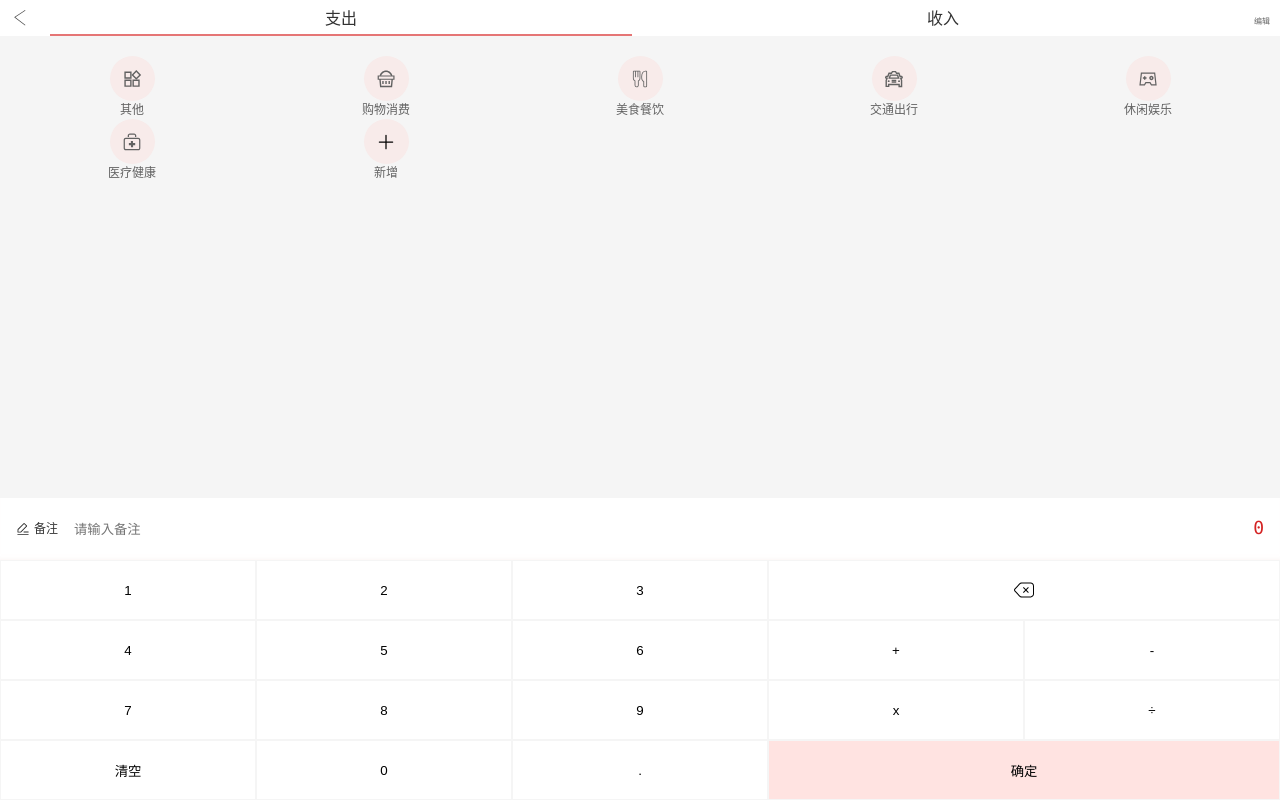
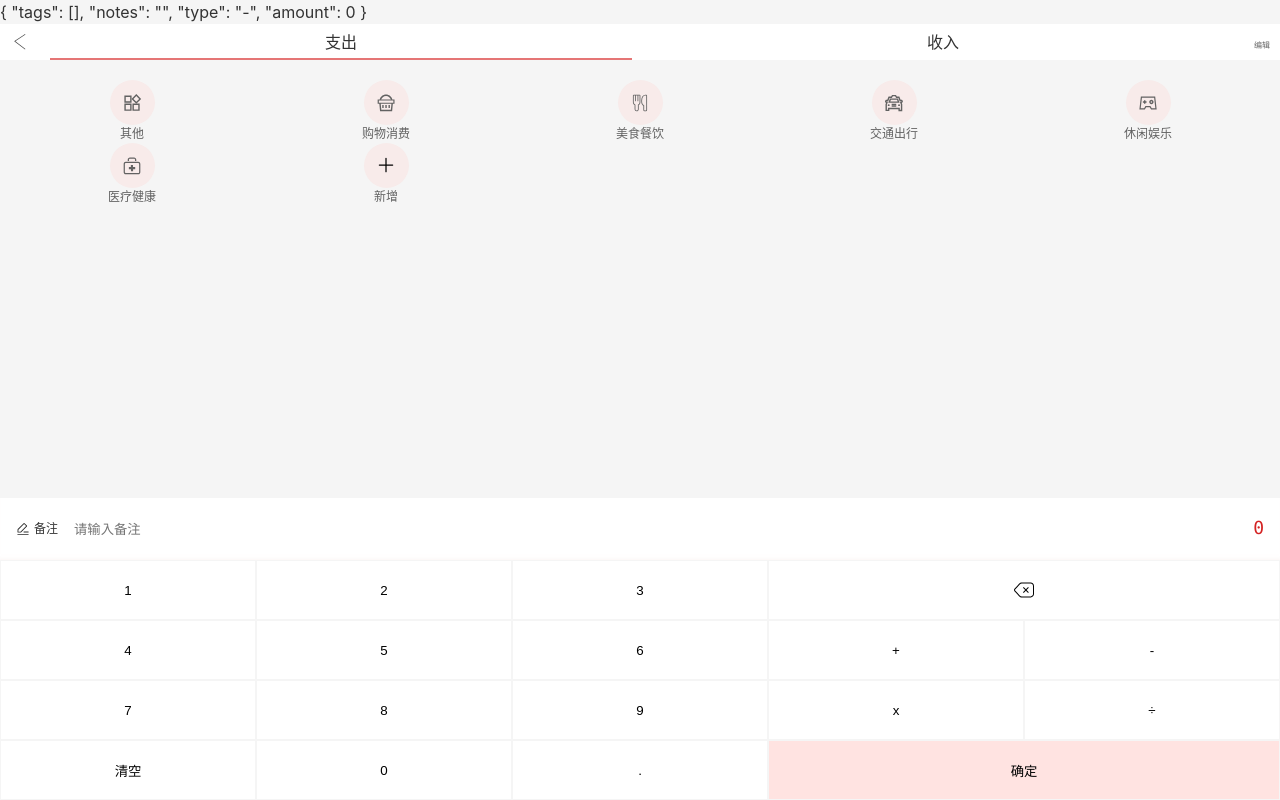
Before and after one commit to Ly-e/bookkeeping, a Vue app: page /#/keepone in a window 1280 px wide. Built offline with nearby package versions, Linux system fonts and the light colour scheme; the HTML template or start-up script is replaced by a standard one.

Commit message:
收集Keepone三个组件的数据

```diff
--- a/src/components/KeepOne/AddBar.vue
+++ b/src/components/KeepOne/AddBar.vue
@@ -38,10 +38,11 @@
 
 <script lang="ts">
 import Vue from "vue";
-import { Component, Prop } from "vue-property-decorator";
+import { Component, Prop, Watch } from "vue-property-decorator";
 
 @Component
 export default class AddBar extends Vue {
+  //numberPad
   output: string = "0";
   inputContent(event: MouseEvent) {
     const button = event.target as HTMLButtonElement;
@@ -73,8 +74,17 @@ export default class AddBar extends Vue {
     this.output = "0";
   }
   calculate() {}
-  ok() {}
+  ok() {
+    this.$emit("update:value", this.output);
+  }
+
+  //notes
   notesValue: string = "";
+  @Watch("notesValue")
+  onNotesValueChanged(value: string) {
+    this.$emit("update:notes", value);
+  }
+
   onChange(event: KeyboardEvent) {
     const input = event.target as HTMLInputElement;
     this.notesValue = input.value;
--- a/src/components/KeepOne/TagsBar.vue
+++ b/src/components/KeepOne/TagsBar.vue
@@ -4,8 +4,8 @@
       <li
         v-for="(item, index) in dataSource"
         :key="index"
-        :class="{ selected: selectedTags.indexOf(index) >= 0 }"
-        @click="toggle(index)"
+        :class="{ selected: selectedTags.indexOf(item) >= 0 }"
+        @click="toggle(item)"
       >
         <div class="tagsIcon">
           <Icon :name="`${item.icon}`" />
@@ -15,7 +15,9 @@
       <li>
         <div class="addTag">
           <button class="tagsIcon addButton">
-            <Icon name="keepone" />
+            <router-link to="/addtags">
+              <Icon name="keepone" />
+            </router-link>
           </button>
         </div>
         <p>新增</p>
@@ -33,13 +35,14 @@ import { Component, Prop } from "vue-property-decorator";
 export default class TagsBar extends Vue {
   @Prop(Array) readonly dataSource: [] | undefined;
   selectedTags: Array<any> = [];
-  toggle(tag: object) {
+  toggle(tag: string) {
     const index = this.selectedTags.indexOf(tag);
     if (index >= 0) {
       this.selectedTags.splice(index, 1);
     } else {
       this.selectedTags.push(tag);
     }
+    this.$emit("update:value", this.selectedTags);
   }
 }
 </script>
--- a/src/components/KeepOne/TopBar.vue
+++ b/src/components/KeepOne/TopBar.vue
@@ -10,14 +10,14 @@
       </li>
       <li
         class="types"
-        :class="type === '-' && 'selected'"
+        :class="value === '-' && 'selected'"
         @click="selectType('-')"
       >
         <div>支出</div>
       </li>
       <li
         class="types"
-        :class="type === '+' && 'selected'"
+        :class="value === '+' && 'selected'"
         @click="selectType('+')"
       >
         <div>收入</div>
@@ -33,17 +33,17 @@
 
 <script lang="ts">
 import Vue from "vue";
-import { Component, Prop } from "vue-property-decorator";
+import { Component, Prop, Watch } from "vue-property-decorator";
 
 @Component
 export default class Types extends Vue {
-  type = "-"; //'-'表示支出，'+'表示收入
+  @Prop() readonly value!: string;
   selectType(type: string) {
     // type 只能是 '-'、'+'中的一个
     if (type !== "-" && type !== "+") {
       throw new Error("type is unknown");
     }
-    this.type = type;
+    this.$emit("update:value", type);
   }
 }
 </script>
--- a/src/router/index.ts
+++ b/src/router/index.ts
@@ -1,12 +1,12 @@
 import Vue from 'vue'
 import VueRouter, { RouteConfig } from 'vue-router'
-import Home from '../views/Home.vue'
 import Index from '@/views/Index.vue'
 import KeepOne from '@/views/KeepOne.vue'
 import StatisticsPage from '@/views/StatisticsPage.vue'
 import DetailsPage from '@/views/DetailsPage.vue'
 import NotFound from '@/views/NotFound.vue'
 import EditPage from '@/views/EditPage.vue'
+import AddTags from '@/views/AddTags.vue'
 
 Vue.use(VueRouter)
 
@@ -42,6 +42,11 @@ const routes: Array<RouteConfig> = [
     component: EditPage
   },
   {
+    path:'/addtags',
+    name:'AddTags',
+    component:AddTags
+  },
+  {
     path: '*',
     name: 'NotFound',
     component: NotFound
--- /dev/null
+++ b/src/views/AddTags.vue
@@ -0,0 +1,10 @@
+<template>
+  <div>AddTags.vue</div>
+</template>
+
+<script>
+export default {};
+</script>
+
+<style lang="scss" scoped>
+</style>
--- a/src/views/KeepOne.vue
+++ b/src/views/KeepOne.vue
@@ -1,21 +1,31 @@
 <template>
   <div class="page">
-    <top-bar />
-    <tags-bar :data-source="tags" />
-    <add-bar />
+    {{ record }}
+    <top-bar :value.sync="record.type" />
+    <tags-bar :data-source="tags" @update:value="onUpdateTags" />
+    <add-bar @update:notes="onUpdateNotes" @update:value="onUpdateAmount" />
   </div>
 </template>
 
-<script>
+<script lang="ts">
+import Vue from "vue";
 import TopBar from "@/components/KeepOne/TopBar.vue";
 import TagsBar from "@/components/KeepOne/TagsBar.vue";
 import AddBar from "@/components/KeepOne/AddBar.vue";
-export default {
-  name: "KeepOne",
+import { Component, Prop } from "vue-property-decorator";
+
+type Record = {
+  tags: [];
+  notes: string;
+  type: string;
+  amount: number;
+};
+
+@Component({
   components: { TopBar, TagsBar, AddBar },
-  data() {
-    return {
-      tags: [
+})
+export default class KeepOne extends Vue {
+  tags = [
     {
       name: "其他",
       icon: "others",
@@ -40,10 +50,20 @@ export default {
       name: "医疗健康",
       icon: "medicalSupplies",
     },
-      ],
-    };
-  },
-};
+  ];
+  record: Record = { tags: [], notes: "", type: "-", amount: 0 };
+
+  onUpdateTags(tags: []) {
+    console.log(tags);
+    this.record.tags = tags;
+  }
+  onUpdateNotes(notes: string) {
+    this.record.notes = notes;
+  }
+  onUpdateAmount(value: string) {
+    this.record.amount = parseFloat(value);
+  }
+}
 </script>
 
 <style lang="scss" scoped>
```
Lines whose indentation alone changed are shown as unchanged.
